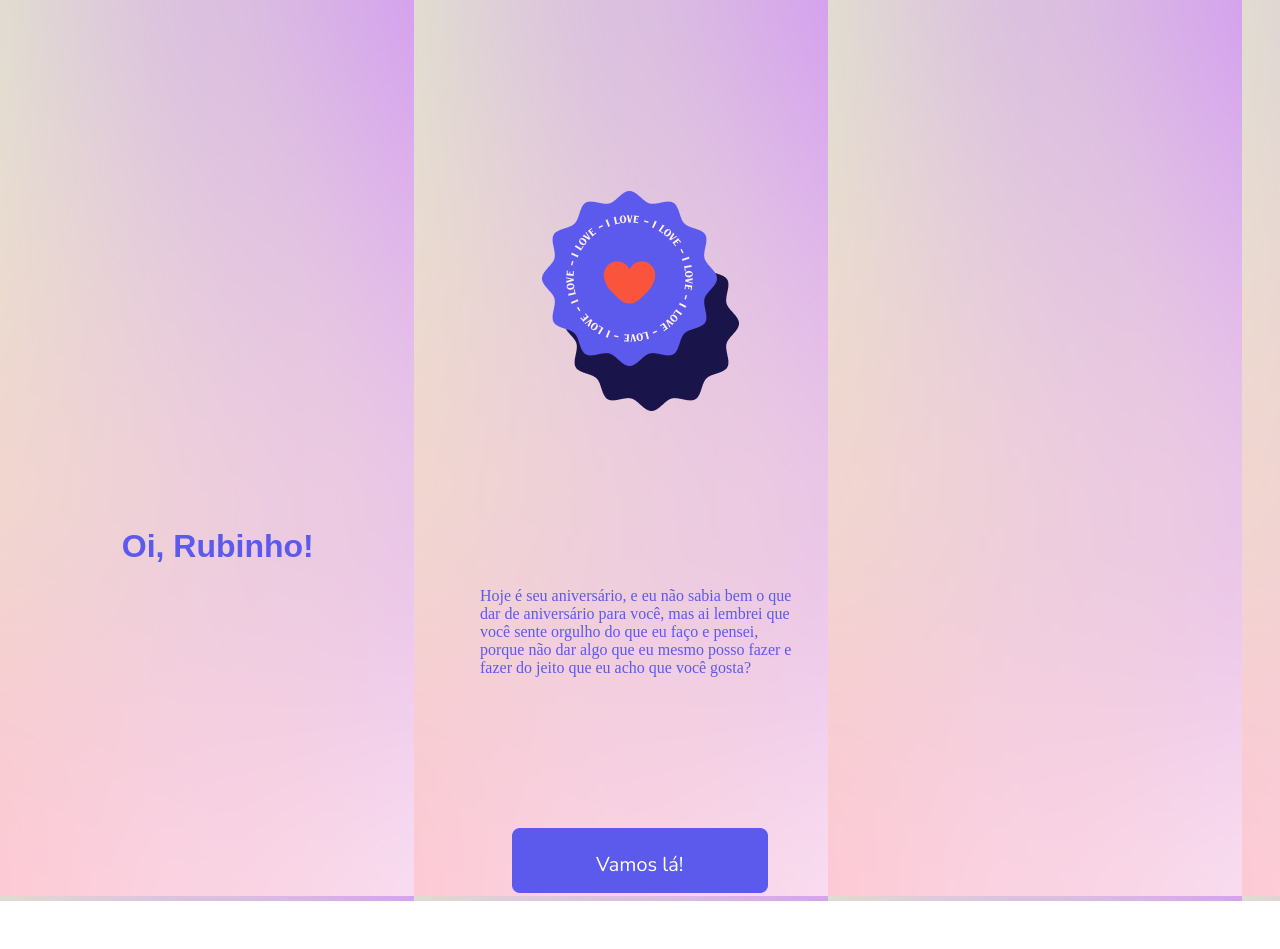
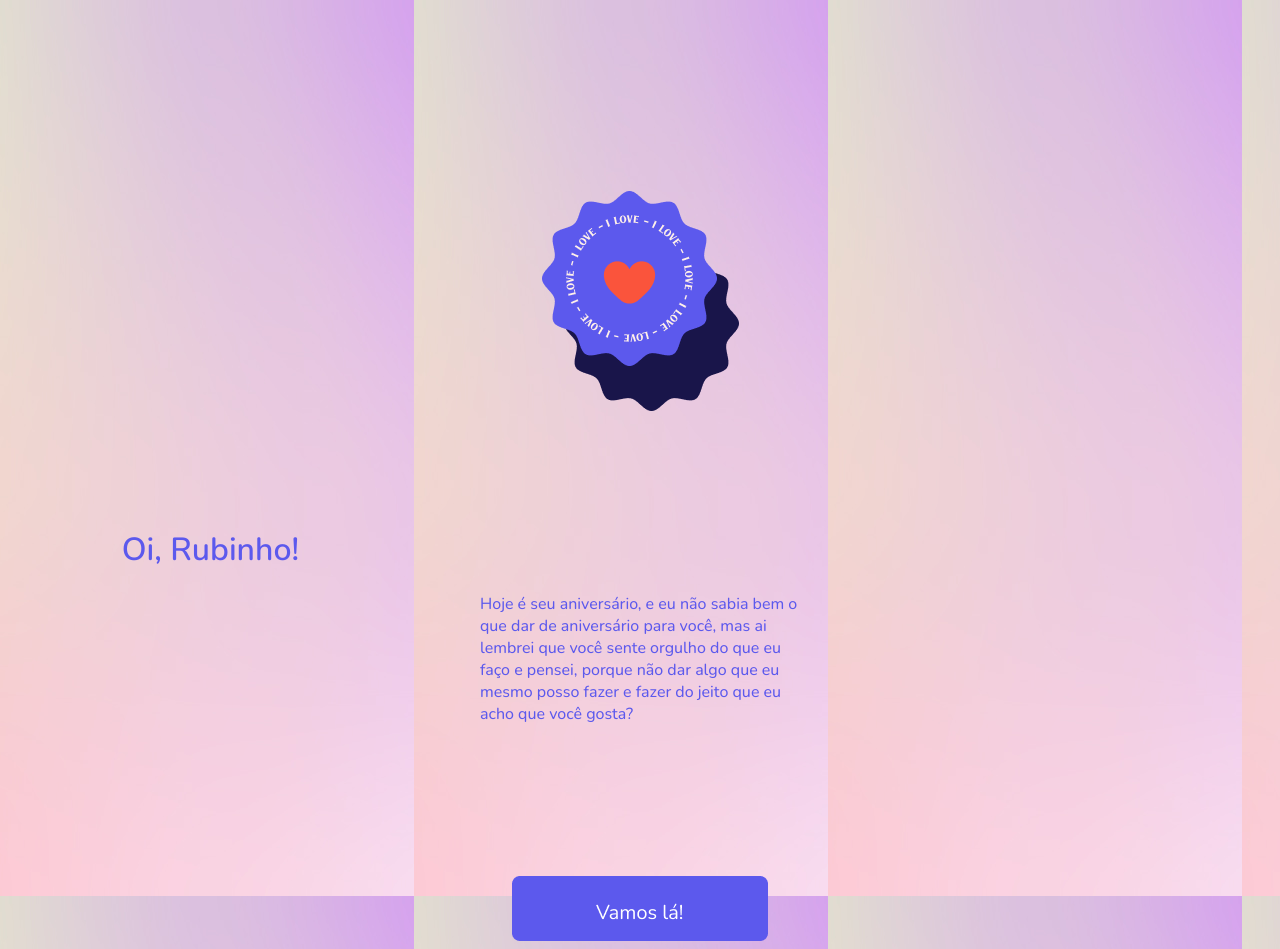
Before and after one commit to pajaao/Presente-Rubens, a plain HTML site: page index.html in a window 1280 px wide. Before the commit the page ends 901 px from the top, so only its background shows below. Drawn offline with Linux system fonts and the light colour scheme; the site is published under a folder, as on GitHub Pages, so addresses that start at the root find nothing.

Commit message:
Arrumando as coisa para funcionar

```diff
--- a/style.css
+++ b/style.css
@@ -1,6 +1,6 @@
 @font-face {
     font-family: Nunito;
-    src: url(/font/Nunito-VariableFont_wght.ttf);
+    src: url(font/Nunito-VariableFont_wght.ttf);
 }
 
 body{
--- a/style1.css
+++ b/style1.css
@@ -1,5 +1,5 @@
 body{
-    background-image: url("/img/Gradiente.jpg");
+    background-image: url("img/Gradiente.jpg");
     overflow-y: hidden;
     overflow-x: hidden;
  }
--- a/style2.css
+++ b/style2.css
@@ -1,5 +1,5 @@
 body{
-    background-image: url(/img/Gradiente.jpg);
+    background-image: url("img/Gradiente.jpg");
     overflow-y: hidden;
     overflow-x: hidden;
  }
--- a/style3.css
+++ b/style3.css
@@ -1,5 +1,5 @@
 body{
-    background-image: url(/img/Gradiente.jpg);
+    background-image: url("img/Gradiente.jpg");
     overflow-y: hidden;
     overflow-x: hidden;
  }
--- a/ultima.css
+++ b/ultima.css
@@ -4,7 +4,7 @@
 }
 
 body{
-   background-image: url("/img/background.png");
+   background-image: url("img/background.png");
    overflow-y: hidden;
    overflow-x: hidden;
 }
```
